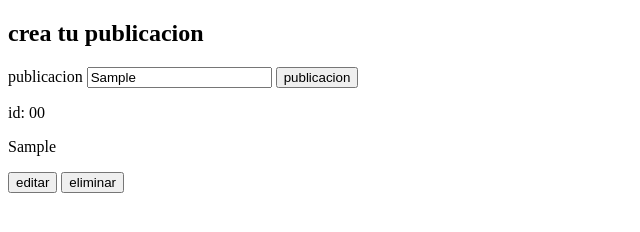
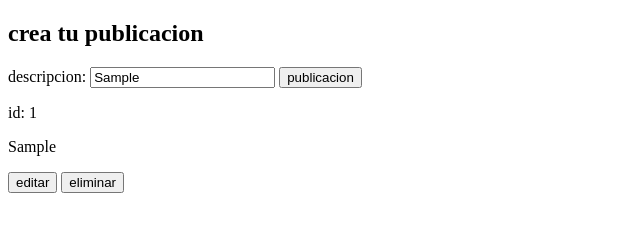
Before and after one commit to JavierG2077/miapp, a plain HTML site: page index.html in a window 1280 px wide. Both pictures are taken after typing "Sample" into the empty fields and a click on the input "publicacion". Shown: the full height of the page, 0-640 px from the left. Drawn offline with Linux system fonts and the light colour scheme.

Commit message:
Seq ID and delete

```diff
--- a/app.js
+++ b/app.js
@@ -1,12 +1,28 @@
 const formulario = document.querySelector(".form-create");
+
+/* este funciona como contador para el id pero el profe nos dijo de otra manera
+let id = 1;
+
+function c_id(){
+    return id++;
+}
+    <p>id: ${c_id()}</p> */
+
+    let id = 1;
+
 formulario.addEventListener("submit", (e)=>{
     e.preventDefault();
     const descripcion = document.querySelector("#descripcion").value;
     const contenedor = document.querySelector(".publicaciones");
-    contenedor.innerHTML += `<div class="publicacion">
-            <p>id: 00</p>
+    contenedor.innerHTML += `<div id="${id}" class="publicacion">
+            <p>id: ${id}</p>
             <p>${descripcion}</p>
             <button>editar</button>
-            <button>eliminar</button>
+            <button id="eliminar" onclick="eliminar(this)">eliminar</button>
         </div>`;
+        id++;
 });
+
+function eliminar(e){
+    e.parentElement.remove(this)
+}
--- a/index.html
+++ b/index.html
@@ -10,7 +10,7 @@
     <!-- (puedes hacer todo este codigo con la siguiente linea) h2{Crea tu publicacion}+form>label+input#publicacion+input:submit -->
     <h2>crea tu publicacion</h2>
     <form class="form-create" >
-        <label for="publicacion">publicacion</label>
+        <label for="descripcion">descripcion:</label>
         <input type="text" id="descripcion" required>
         <input type="submit" value="publicacion">
     </form>
```
